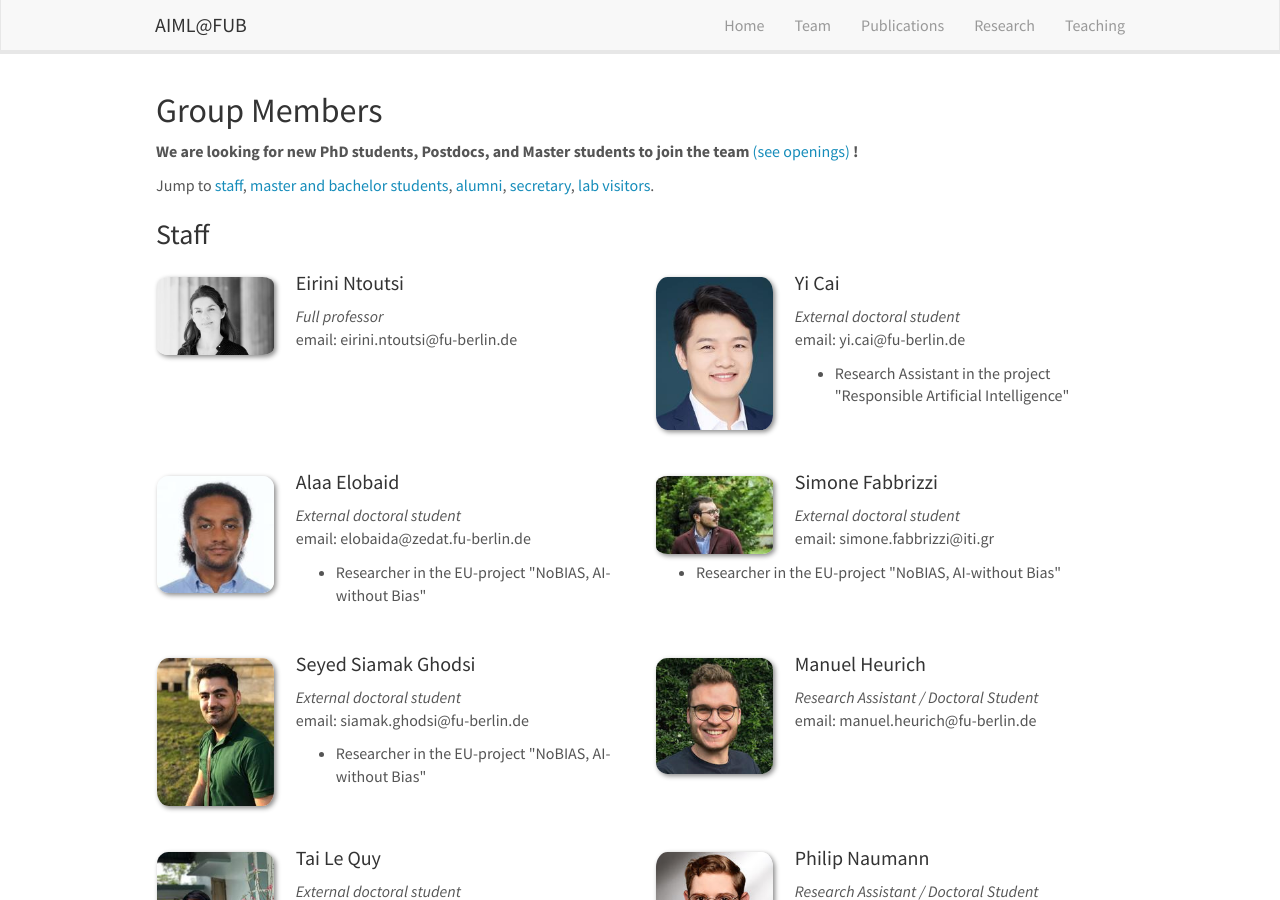
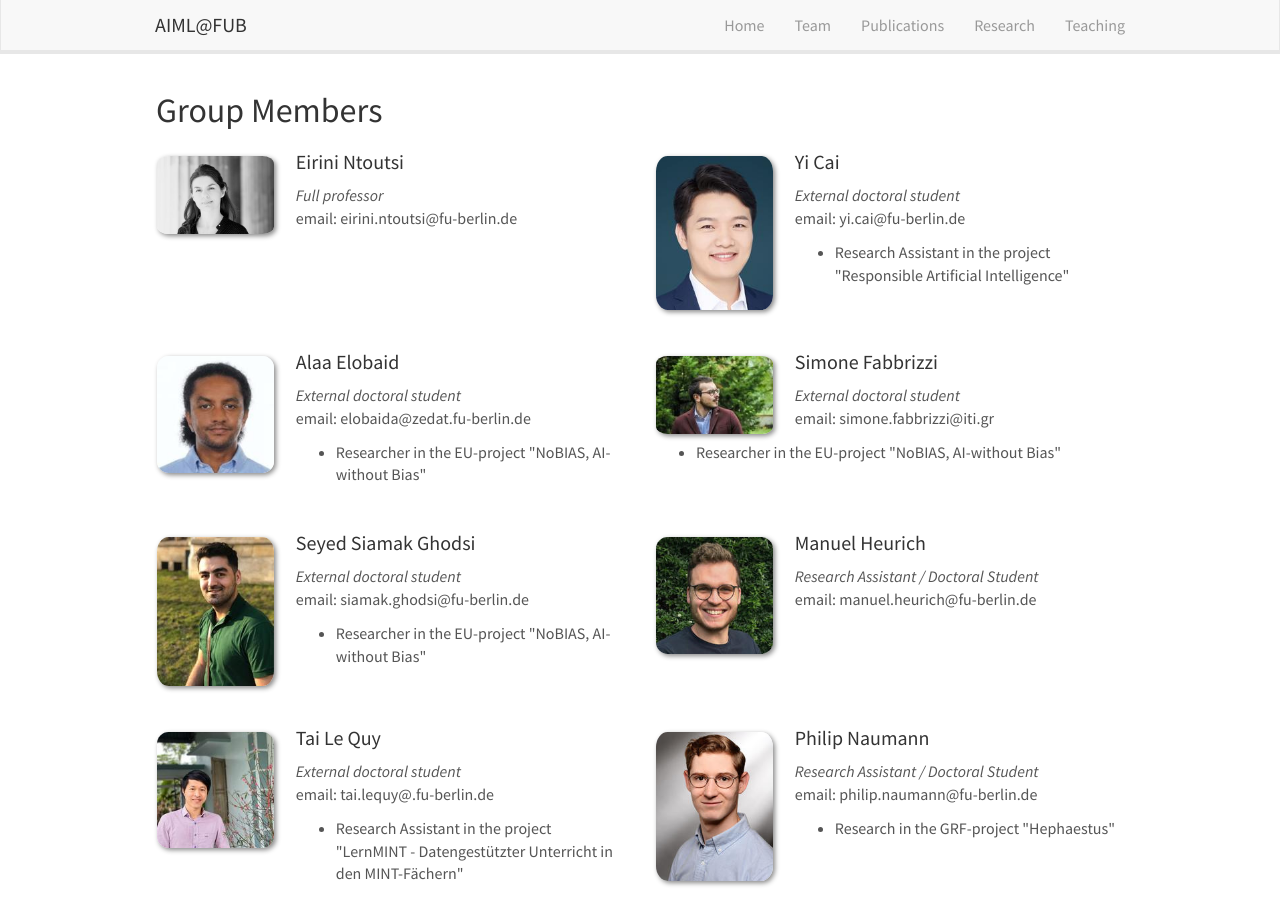
Before and after one commit to AIML-research/AIML-research.github.io, a Jekyll site: the page built from _pages/team.md, in a window 1280 px wide and 900 px high. Built offline with Jekyll 4.4.1, drawn with Linux system fonts in a browser that asks for light colours; nearby versions of some CDN libraries.

Commit message:
Update team.md

```diff
--- a/_pages/team.md
+++ b/_pages/team.md
@@ -8,12 +8,6 @@ permalink: /team/
 
 ## Group Members
 
- **We are  looking for new PhD students, Postdocs, and Master students to join the team** [(see openings)]({{ site.url }}{{ site.baseurl }}/vacancies) **!**
-
-
-Jump to [staff](#staff), [master and bachelor students](#master-and-bachelor-students), [alumni](#alumni), [secretary](#secretary), [lab visitors](#lab-visitors).
-
-### Staff
 {% assign number_printed = 0 %}
 {% for member in site.data.team_members %}
 
```
